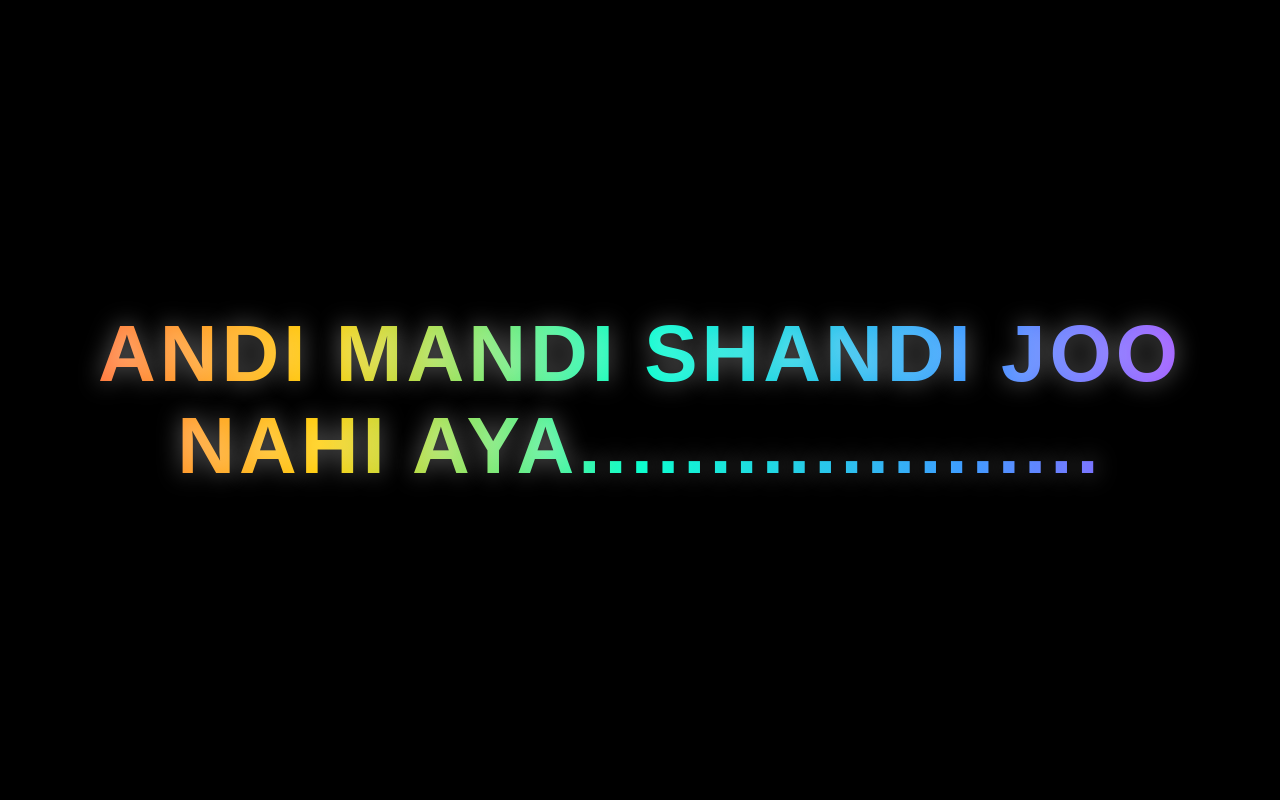
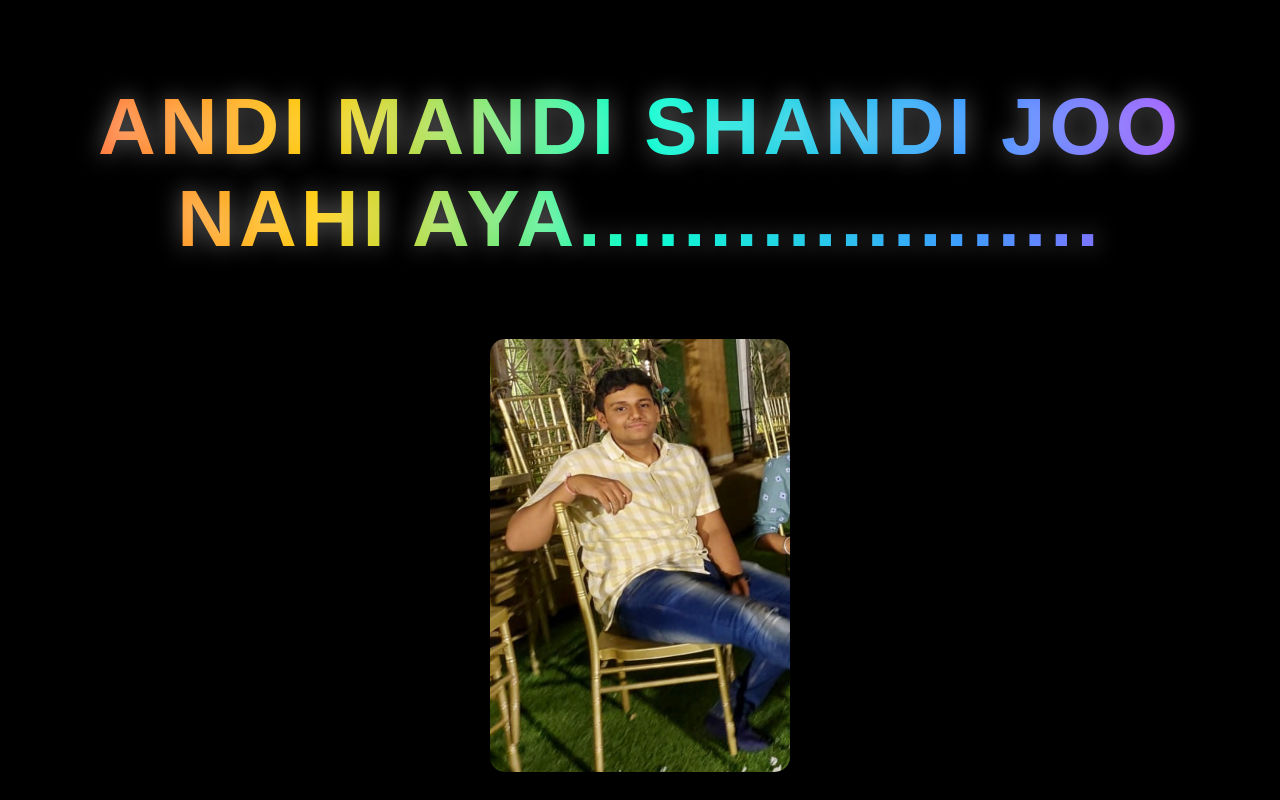
Before and after one commit to SamyakJain1201/qr-text-page, a plain HTML site: page index.html in a window 1280 px wide. Drawn offline with Linux system fonts and the light colour scheme.

Commit message:
Update index.html

```diff
--- a/index.html
+++ b/index.html
@@ -5,6 +5,7 @@
 </head>
 <body style="
   display:flex;
+  flex-direction:column;
   justify-content:center;
   align-items:center;
   height:100vh;
@@ -26,5 +27,11 @@
     ANDI MANDI SHANDI JOO NAHI AYA....................
   </h1>
 
+  <img src="IMG_5431.jpg" style="
+    width:300px;
+    margin-top:20px;
+    border-radius:15px;
+  ">
+
 </body>
 </html>
```
